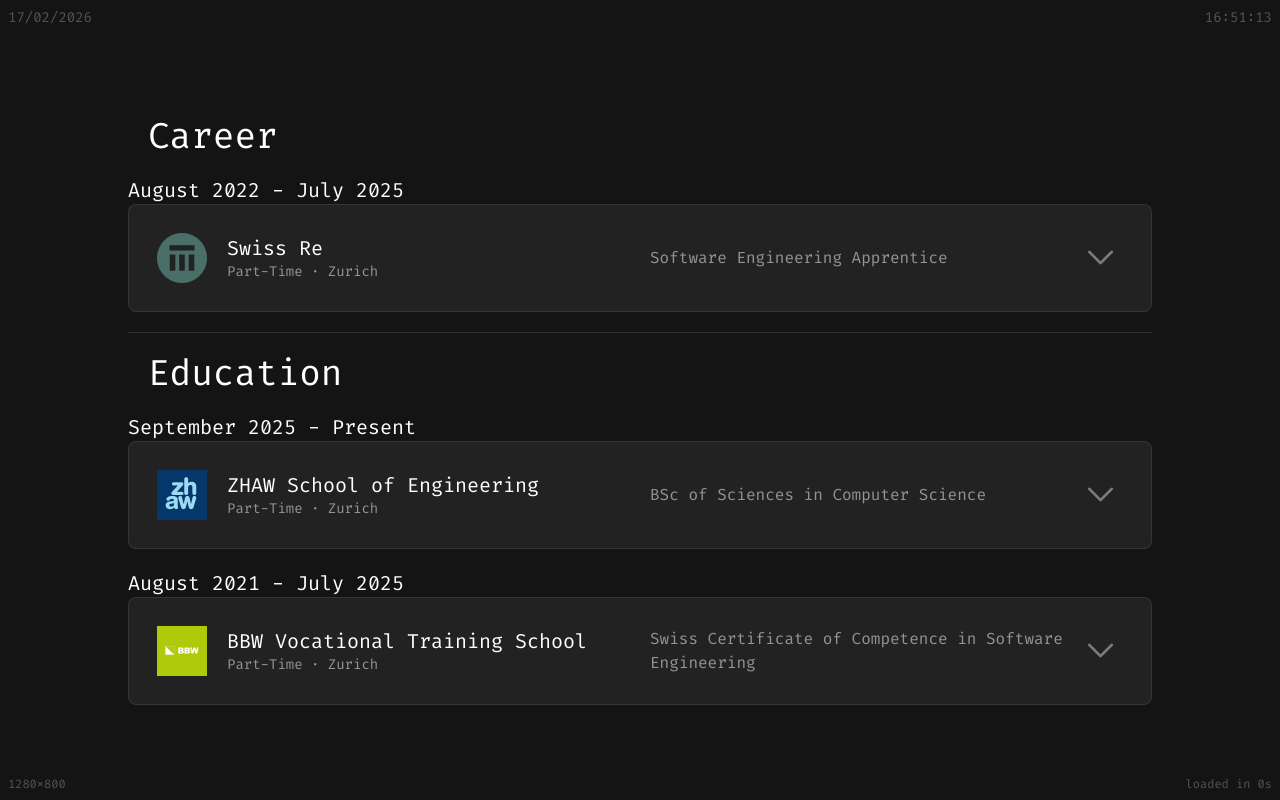
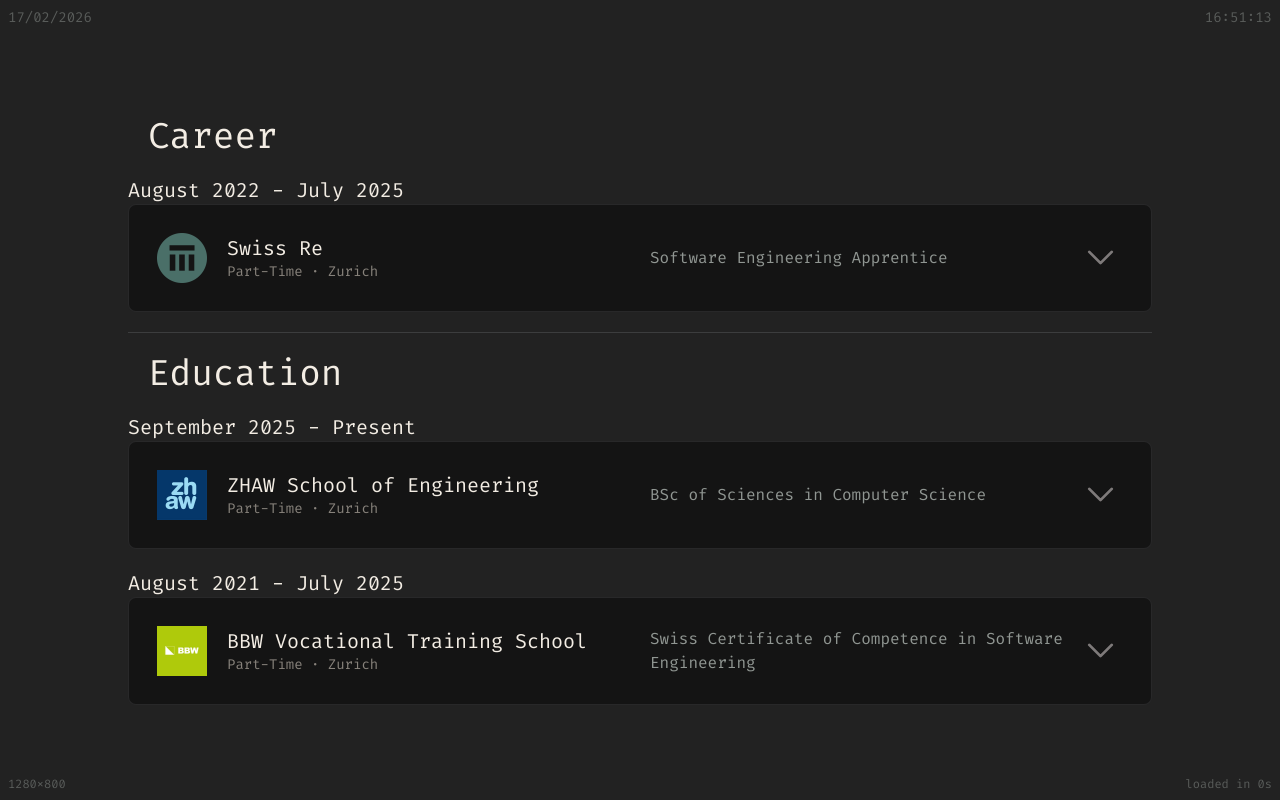
Before and after one commit to chris911e/portfolio-frontend, a React (Vite) app: page /experience in a window 1280 px wide. Built offline with nearby package versions, Linux system fonts and the light colour scheme.

Commit message:
feat: changed default theme

```diff
--- a/src/constants/theme.ts
+++ b/src/constants/theme.ts
@@ -1,12 +1,12 @@
 export const defaultTheme = {
     colors: {
-        primary: "bg-[#141414]",
-        secondary: "bg-[#222222]"
+        primary: "bg-[#222222]",
+        secondary: "bg-[#141414]"
     },
     text: {
-        primary: "text-white",
-        secondary: "text-[#909692]"
-    }
+        primary: "text-[#f3ede4]",
+        secondary: "text-[#87827B]"
+    },
 }
 
 export type Theme = typeof defaultTheme
```
